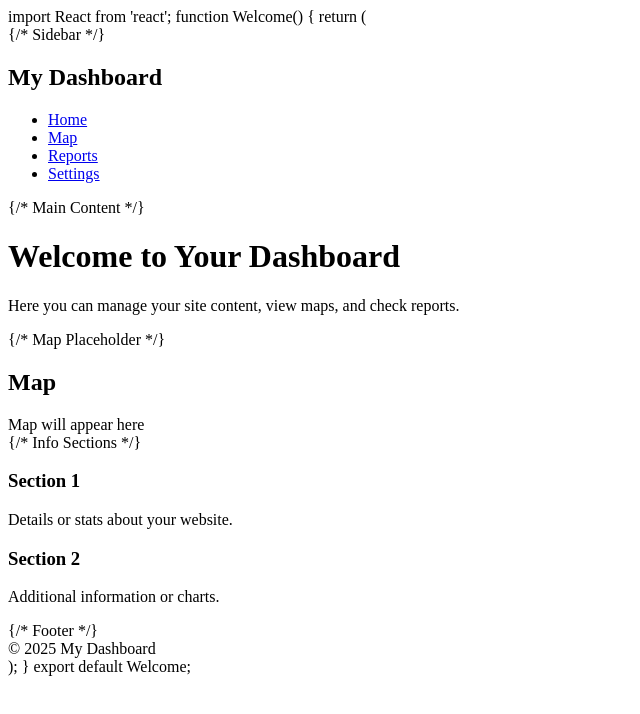
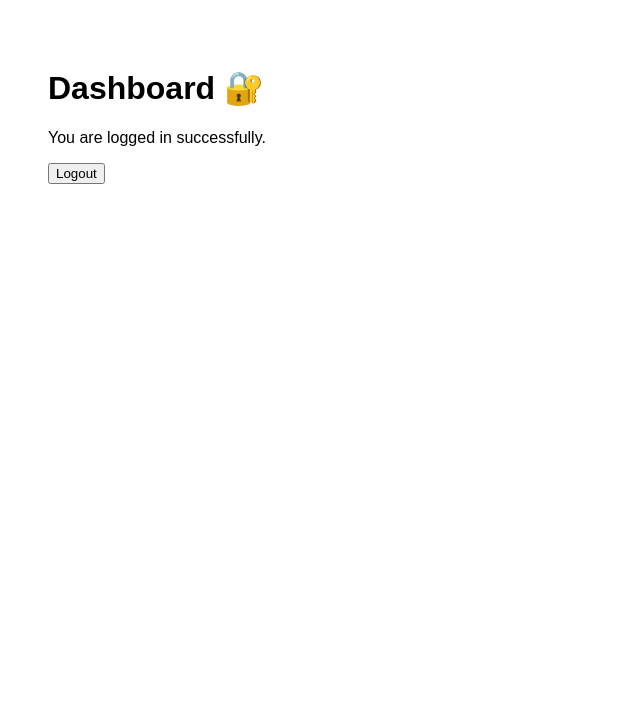
Before and after one commit to yousouf1984-1208/gok, a plain HTML site: page home.html in a window 1280 px wide. Shown: the whole page, without its empty margins (0-640 px from the left). Drawn offline with Linux system fonts and the light colour scheme.

Commit message:
Add files via upload

```diff
--- a/home.html
+++ b/home.html
@@ -1,54 +1,30 @@
-import React from 'react';
+<!DOCTYPE html>
+<html>
+<head>
+  <title>Home</title>
+</head>
+<body style="font-family: Arial; padding:40px;">
 
-function Welcome() {
-  return (
-    <div style={{ display: 'flex', height: '100vh', fontFamily: 'Arial, sans-serif' }}>
+<h1>Dashboard 🔐</h1>
+<p>You are logged in successfully.</p>
 
-      {/* Sidebar */}
-      <aside style={{ width: '200px', background: '#2c3e50', color: '#ecf0f1', padding: '20px' }}>
-        <h2>My Dashboard</h2>
-        <ul style={{ listStyle: 'none', padding: 0 }}>
-          <li style={{ margin: '15px 0' }}><a href="#" style={{ color: '#ecf0f1', textDecoration: 'none' }}>Home</a></li>
-          <li style={{ margin: '15px 0' }}><a href="#" style={{ color: '#ecf0f1', textDecoration: 'none' }}>Map</a></li>
-          <li style={{ margin: '15px 0' }}><a href="#" style={{ color: '#ecf0f1', textDecoration: 'none' }}>Reports</a></li>
-          <li style={{ margin: '15px 0' }}><a href="#" style={{ color: '#ecf0f1', textDecoration: 'none' }}>Settings</a></li>
-        </ul>
-      </aside>
+<button onclick="logout()">Logout</button>
 
-      {/* Main Content */}
-      <main style={{ flexGrow: 1, padding: '20px', background: '#ecf0f1' }}>
-        <header style={{ marginBottom: '20px' }}>
-          <h1>Welcome to Your Dashboard</h1>
-          <p>Here you can manage your site content, view maps, and check reports.</p>
-        </header>
+<script src="https://www.gstatic.com/firebasejs/8.10.0/firebase-app.js"></script>
+<script src="https://www.gstatic.com/firebasejs/8.10.0/firebase-auth.js"></script>
 
-        {/* Map Placeholder */}
-        <section style={{ marginBottom: '20px' }}>
-          <h2>Map</h2>
-          <div style={{ width: '100%', height: '300px', background: '#bdc3c7', display: 'flex', alignItems: 'center', justifyContent: 'center', color: '#2c3e50' }}>
-            Map will appear here
-          </div>
-        </section>
+<script>
+  firebase.initializeApp({
+    apiKey: "AIzaSyDPJ7bZq3KNLoYMe4_6hR4k8i9xfMhYfAk",
+    authDomain: "website-d9c1a.firebaseapp.com"
+  });
 
-        {/* Info Sections */}
-        <section style={{ display: 'flex', gap: '20px' }}>
-          <div style={{ flex: 1, background: '#fff', padding: '20px', borderRadius: '10px', boxShadow: '0 0 10px rgba(0,0,0,0.1)' }}>
-            <h3>Section 1</h3>
-            <p>Details or stats about your website.</p>
-          </div>
-          <div style={{ flex: 1, background: '#fff', padding: '20px', borderRadius: '10px', boxShadow: '0 0 10px rgba(0,0,0,0.1)' }}>
-            <h3>Section 2</h3>
-            <p>Additional information or charts.</p>
-          </div>
-        </section>
+  function logout() {
+    firebase.auth().signOut().then(function() {
+      window.location.href = "index.html";
+    });
+  }
+</script>
 
-        {/* Footer */}
-        <footer style={{ marginTop: '40px', textAlign: 'center', color: '#7f8c8d' }}>
-          &copy; 2025 My Dashboard
-        </footer>
-      </main>
-    </div>
-  );
-}
-
-export default Welcome;
+</body>
+</html>
```
